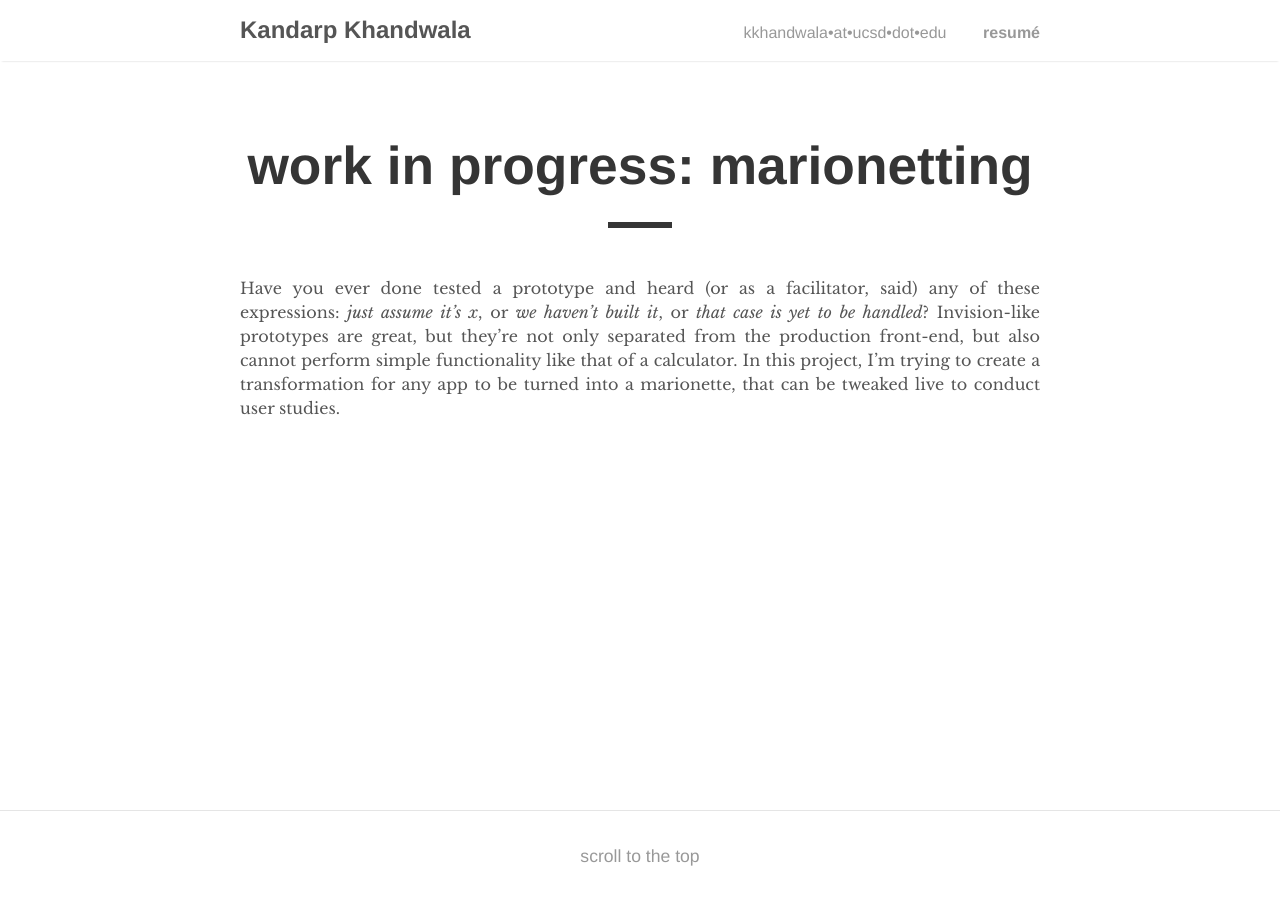
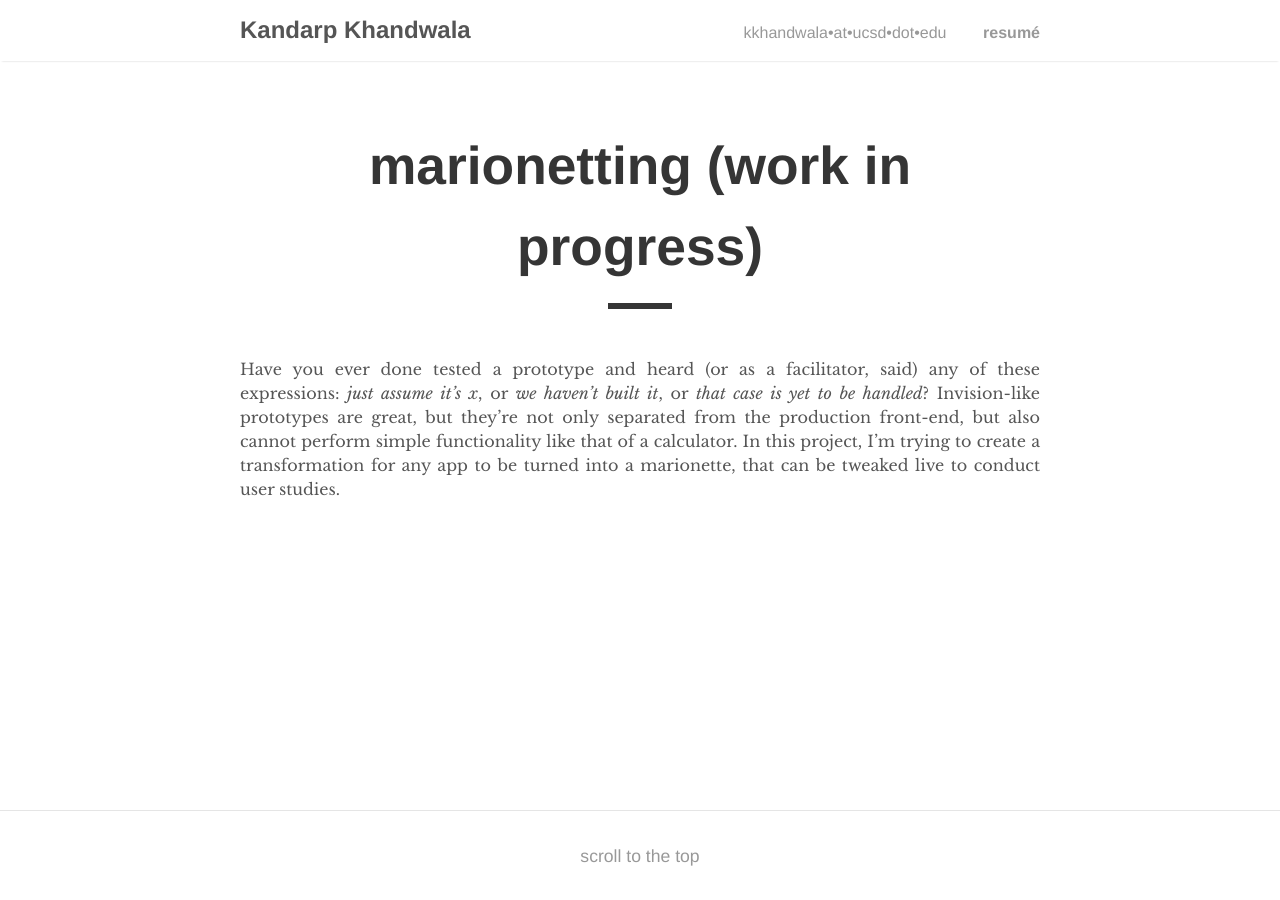
Before and after one commit to kandarpksk/kandarpksk.github.io, a Jekyll site: the page built from _posts/2018-01-29-marionette.md, in a window 1280 px wide. Built offline with Jekyll 4.4.1, drawn with Linux system fonts in a browser that asks for light colours.

Commit message:
bikeshedding

```diff
--- a/_posts/2018-01-29-marionette.md
+++ b/_posts/2018-01-29-marionette.md
@@ -1,6 +1,6 @@
 ---
 layout: post
-title: "work in progress: marionetting"
+title: "marionetting (work in progress)"
 permalink: /marionette
 ---
 
```
